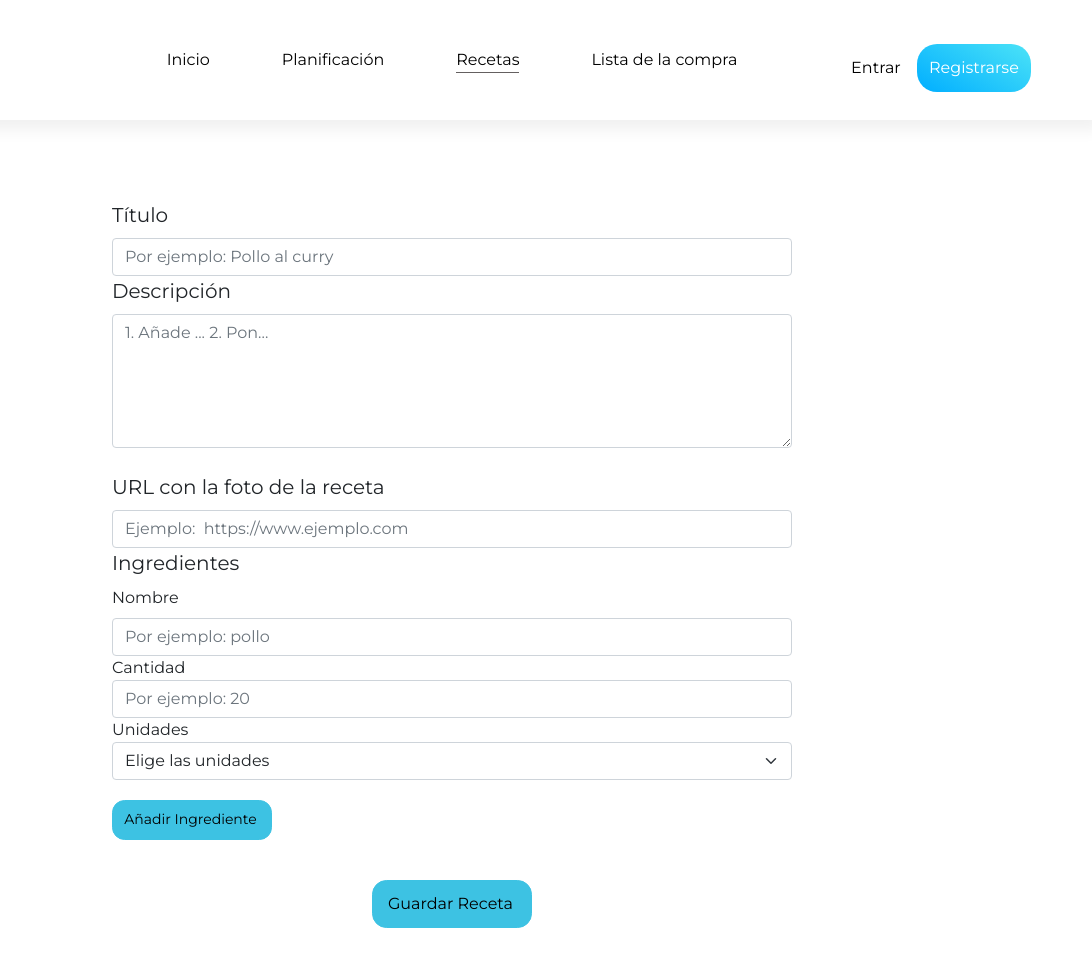
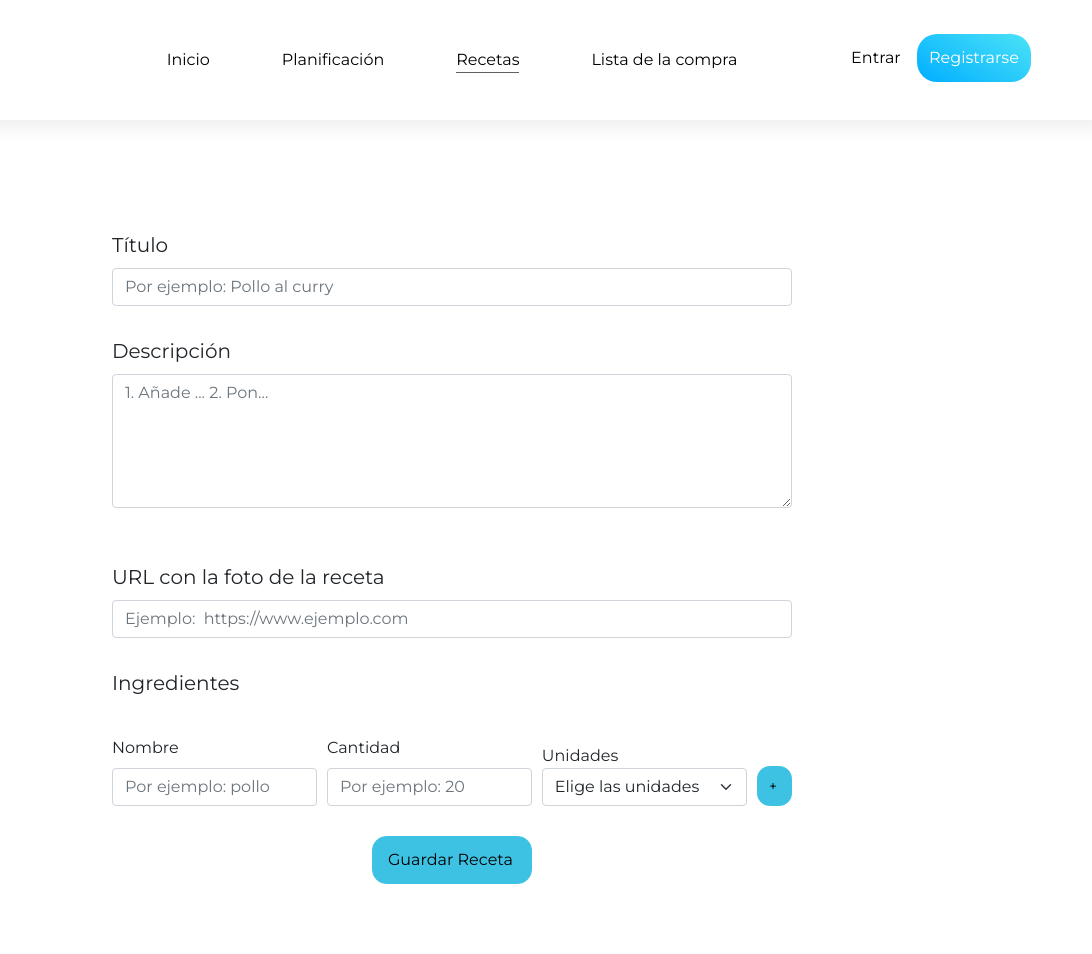
Before and after one commit to MayteGonz/Proyecto-final, a plain HTML site: page add.html in a window 1280 px wide. Shown: the full height of the page, 188-1280 px from the left. After the commit the page ends 910 px from the top, so only its background shows below. Drawn offline with nearby package versions, Linux system fonts and the light colour scheme; a web font is replaced by a local one.

Commit message:
modificado add recetas

```diff
--- a/add.html
+++ b/add.html
@@ -36,9 +36,9 @@
         </div>
 
         <div class="log-in">
-            <p id="nameUser"></p>
             <a id="btnLogin" href="login.html">Entrar</a>
             <button id="btnLogup" onclick="location.href='registrarse.html'">Registrarse</button>
+            <p class="name-user" id="nameUser"></p>
             <button id="btRequest2">Salir</button>
         </div>
     </nav>
@@ -51,15 +51,20 @@
                 placeholder="1. Añade ... 2. Pon..." rows="5" cols="200"></textarea> <br>
             <label style="font-size: 20px;" for="photo" class="form-label">URL con la foto de la receta </label>
             <input class="form-control" placeholder="Ejemplo:  https://www.ejemplo.com" id="foto" />
-
+            <label style="font-size: 20px;" class="form-label" for="text">Ingredientes</label>
             <div class="addIngredientesList">
                 <form id="addIngredient">
-                    <label style="font-size: 20px;" class="form-label" for="text">Ingredientes</label> <br>
-                    <label for="text" class="form-label">Nombre</label>
-                    <input class="form-control" placeholder="Por ejemplo: pollo" id="new-ingredient-name" type="text" />
-                    <labelfor="text" class="form-label">Cantidad</label>
+                    <div class="cuadroIngr">
+                        <label for="text" class="form-label">Nombre</label>
+                        <input class="form-control" placeholder="Por ejemplo: pollo" id="new-ingredient-name"
+                            type="text" />
+                    </div>
+                    <div class="cuadroIngr">
+                        <label for="text" class="form-label">Cantidad</label>
                         <input class="form-control" placeholder="Por ejemplo: 20" id="new-ingredient-amount"
                             type="number" />
+                    </div>
+                    <div class="cuadroIngr">
                         <label>Unidades</label>
                         <select class="form-select" aria-label="Default select example" id="new-ingredient-measure">
                             <option selected>Elige las unidades</option>
@@ -84,12 +89,13 @@
                             <option value="hojas">hojas</option>
 
                         </select>
+                    </div>
                 </form>
                 <div class="button-añadir">
-                    <button class="btn-añadir" id="add-ingredient-button">Añadir Ingrediente</button>
+                    <button class="btn-añadir" id="add-ingredient-button">+</button>
                 </div>
-                <ul class="ingredients"></ul>
             </div>
+            <ul class="ingredients"></ul>
             <div class="save-recipe">
                 <button id="crearReceta" type="submit" class="btn-guardar">Guardar Receta</button>
             </div>
--- a/login.js
+++ b/login.js
@@ -1,7 +1,6 @@
 const form = document.getElementById("form");
 
 const loginError = document.getElementById("login-error");
-
 
 form.addEventListener("submit", (e) => {
   e.preventDefault();
@@ -26,9 +25,7 @@ async function sendData(form) {
     const users = await response.json();
     showData(users);
   } catch (error) {
-    //alert("Error al iniciar sesión");
     loginError.innerText = "Error al iniciar sesión";
-    console.log("chachoooo el error muchacho");
     console.log(error);
   }
 }
--- a/recetas.css
+++ b/recetas.css
@@ -178,10 +178,9 @@
 }
 .ingredientsContainer {
   margin-top: 20px;
+  list-style-type: square;
 }
 .btn-añadir {
-  margin-top: 10px;
-  margin-bottom: 10px;
   font-size: 14px;
   border: 1px solid #3dc2e3;
   background-color: #3dc2e3;
@@ -228,3 +227,21 @@
   flex-wrap: wrap;
   align-content: space-around;
 }
+.addIngredientesList {
+  display: flex;
+  align-items: center;
+  align-items: flex-end;
+  justify-content: space-between;
+}
+
+.form-label {
+  margin-top: 30px;
+}
+
+.cuadroIngr {
+  display: flex;
+  flex-direction: column;
+  align-items: flex-start;
+  margin-right: 10px;
+  width: 100%;
+}
--- a/style.css
+++ b/style.css
@@ -401,3 +401,9 @@ nav {
     border-bottom: none;
   }
 }
+.name-user {
+  color: black;
+  margin-bottom: 5px;
+  text-align: start;
+  padding-right: 70px;
+}
```
Also changed, not shown: add.js (+1 -14 lines), index.html (+1 -1 lines), lista-compra.html (+1 -1 lines), planificacion.html (+2 -1 lines), recetas-id.html (+1 -1 lines), recetas.html (+1 -1 lines).
